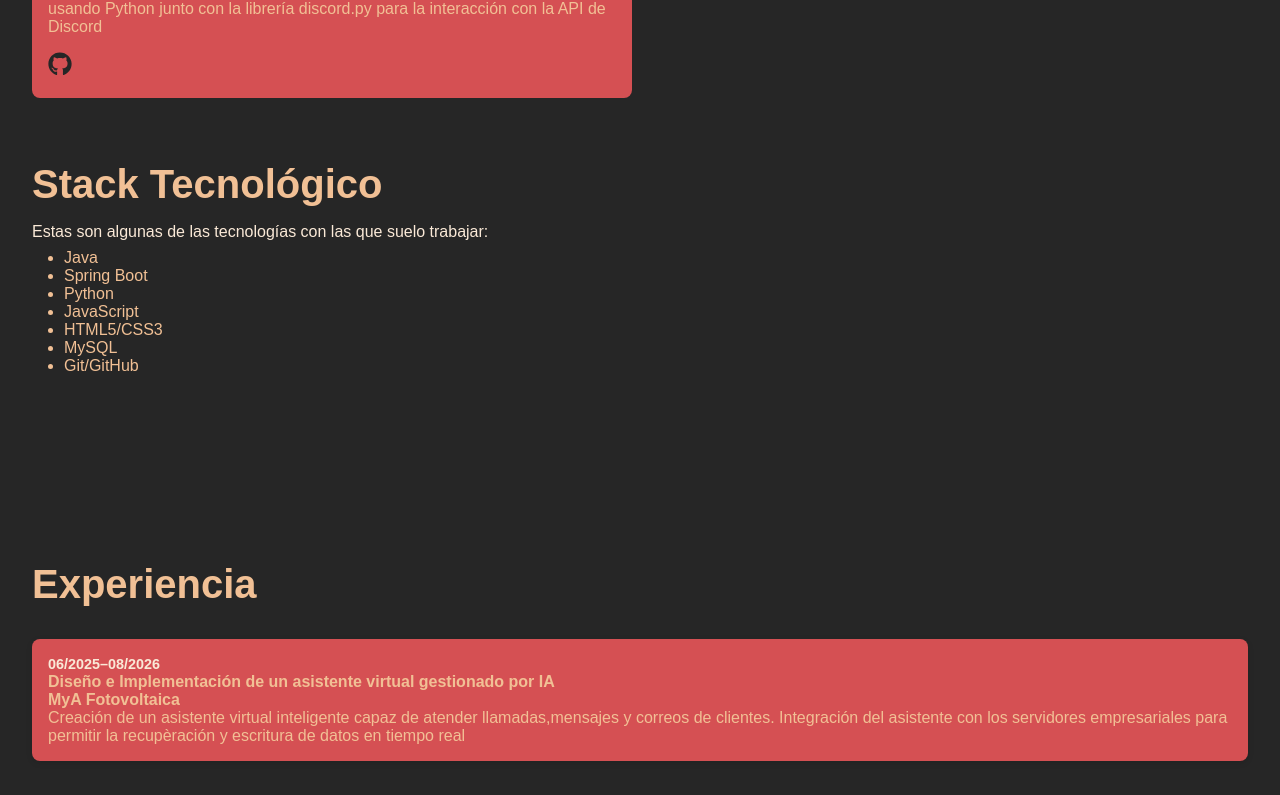
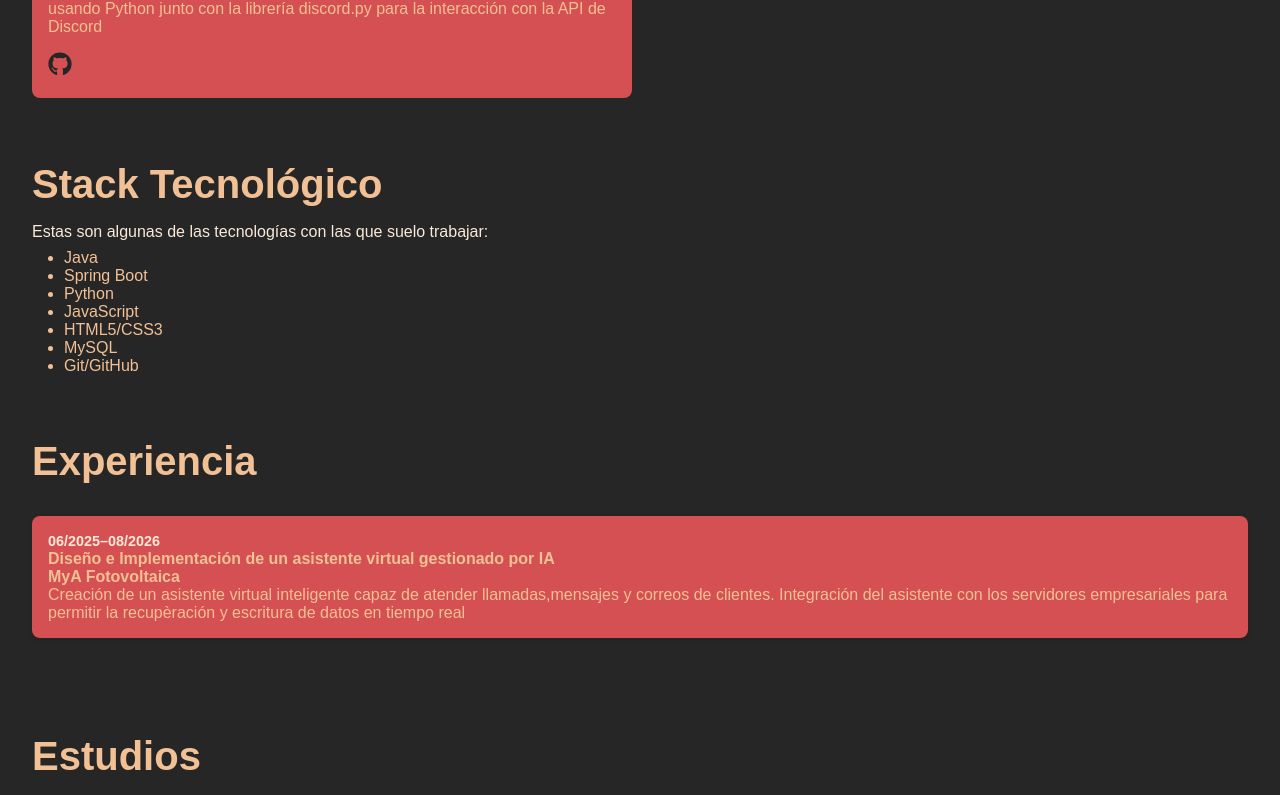
Before and after one commit to Yago-Rueda-24/Portfolio, a React (Vite) app: page / in a window 1280 px wide. Shown: the part 919-1714 px from the top of the page. Built offline with nearby package versions, Linux system fonts and the light colour scheme.

Commit message:
mnodificación de estilos

```diff
--- a/src/index.css
+++ b/src/index.css
@@ -22,7 +22,7 @@ body {
 
 .section {
 
-  min-height: 50vh;
+
   padding: 2rem;
   scroll-margin-top: 30px;
 }
```
